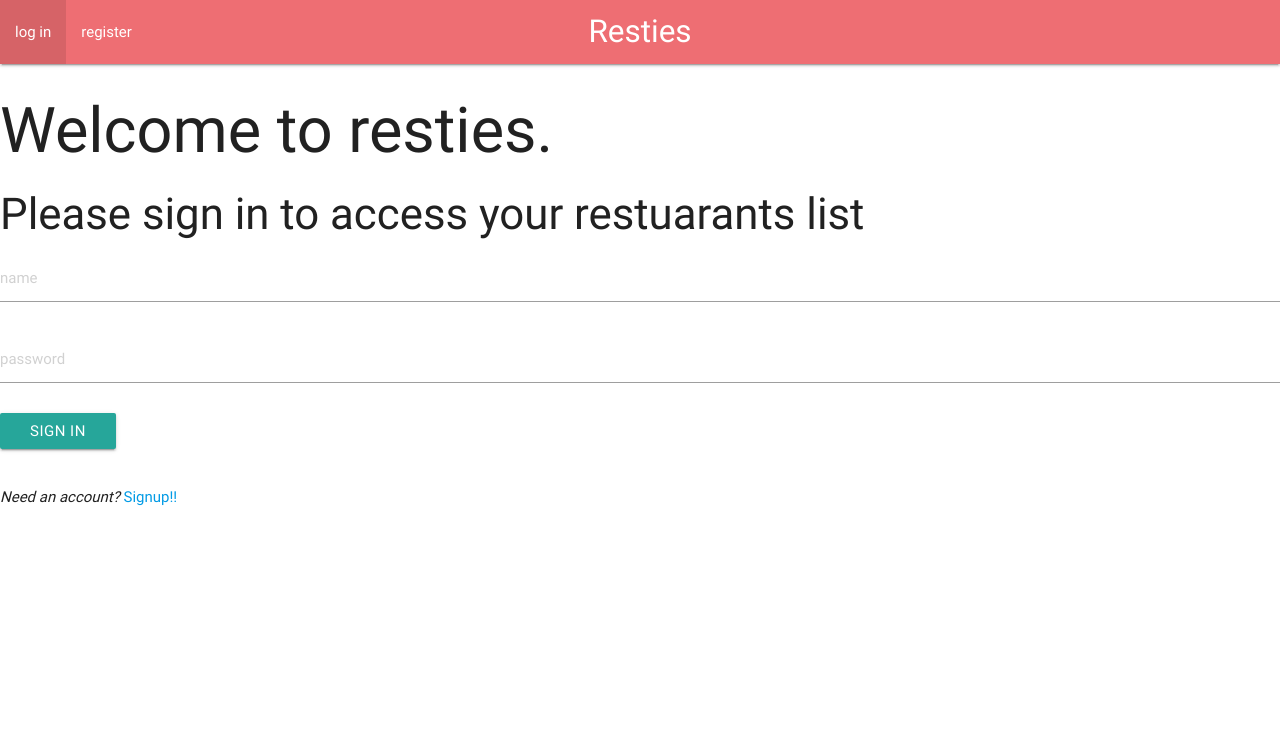
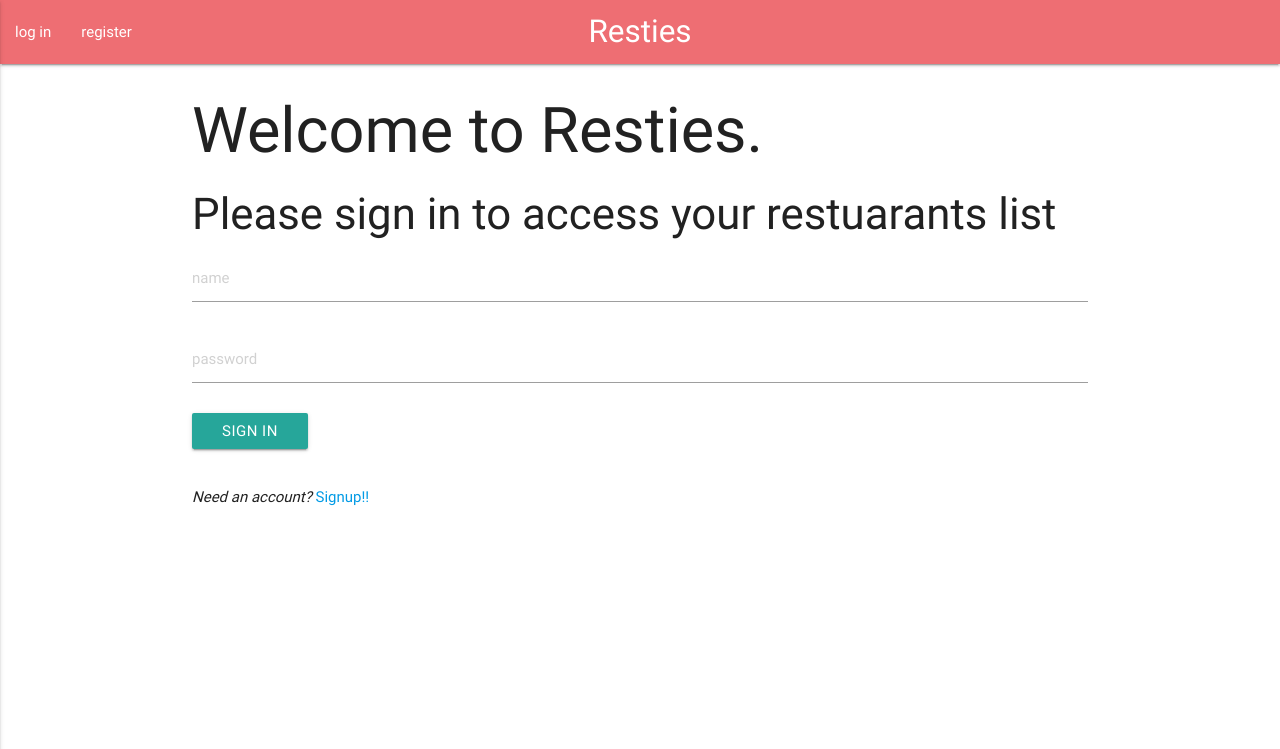
Before and after one commit to carlps/Resties, a Flask app: page /login in a window 1280 px wide. Shown: the top 749 px of the page. Run offline with Flask 2, Linux system fonts and the light colour scheme; some libraries are stand-ins or nearby versions.

Commit message:
added collapsable navbar for small screens. set all templates to container divs

```diff
--- /dev/null
+++ b/project/static/js/init.js
@@ -0,0 +1,4 @@
+//I don't know what I'm doing
+
+//plugin installations
+    $('.button-collapse').sideNav({'edge': 'left'});
--- a/project/templates/_base.html
+++ b/project/templates/_base.html
@@ -16,13 +16,22 @@
 	<nav>
 	<div class="nav-wrapper">
 		<a href="/" class="brand-logo center">Resties</a>
-		<ul id="nav_mobile" class="left hide-on-med-and-down">
-			{% if not session.logged_in %}
+		<a href="#" data-activates="mobile-demo" class="button-collapse"><i class="material-icons">menu</i></a>
+		<ul class="left hide-on-med-and-down">
+		  {% if not session.logged_in %}
 			<li><a href="/login">log in</a> </li>
 			<li><a href="/register">register</a></li>
-			{% else %}
+		  {% else %}
 		 	<a href="/logout">log out</a>
-		{% endif %}
+		  {% endif %}
+		</ul>
+		<ul class="side-nav" id="mobile-demo">
+		  {% if not session.logged_in %}
+			<li><a href="/login">log in</a> </li>
+			<li><a href="/register">register</a></li>
+		  {% else %}
+		 	<a href="/logout">log out</a>
+		  {% endif %}
 		</ul>
 	</div>
 	</nav>
@@ -40,5 +49,6 @@
 	<!--Import jQuery before materialize.js-->
     <script type="text/javascript" src="https://code.jquery.com/jquery-2.1.1.min.js"></script>
     <script type="text/javascript" src="{{ url_for('static', filename='js/materialize.min.js') }}"></script>
+    <script type="text/javascript" src="{{ url_for('static', filename='js/init.js') }}"></script>
   </body>
 </html>
--- a/project/templates/login.html
+++ b/project/templates/login.html
@@ -1,8 +1,8 @@
 {% extends "_base.html" %}
 
 {% block content %}
-
-<h1>Welcome to resties.</h1>
+<div class="container">
+  <h1>Welcome to Resties.</h1>
   <h3>Please sign in to access your restuarants list</h3>
 
   <form class="form-signin" role="form" method="post" action="/">
@@ -32,5 +32,5 @@
     <br>
     <p><em>Need an account? </em><a href="/register">Signup!!</a></p>
   </form>
-
+</div>
 {% endblock %}
--- a/project/templates/register.html
+++ b/project/templates/register.html
@@ -1,6 +1,6 @@
 {% extends "_base.html" %}
 {% block content %}
-
+  <div class="container">
     <h1>Welcome to Resties.</h1>
     <h3>Please register to begin listing restaurants.</h3>
     <form method="POST" action="/register/">
@@ -49,5 +49,5 @@
       <br>
       <p><em>Already registered?</em> Click <a href="/login">here</a> to login.</p>
     </form>
-
+  </div>
 {% endblock %}
```
Lines whose indentation alone changed are shown as unchanged.
